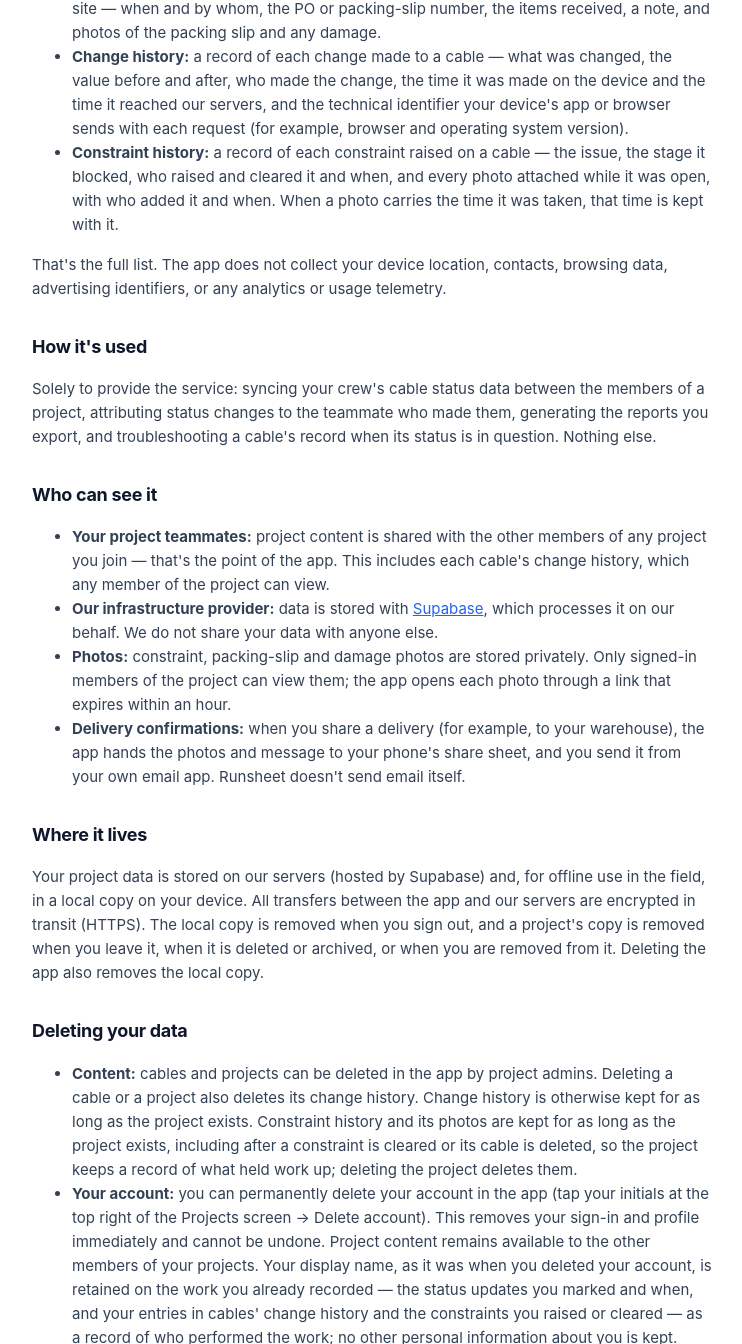
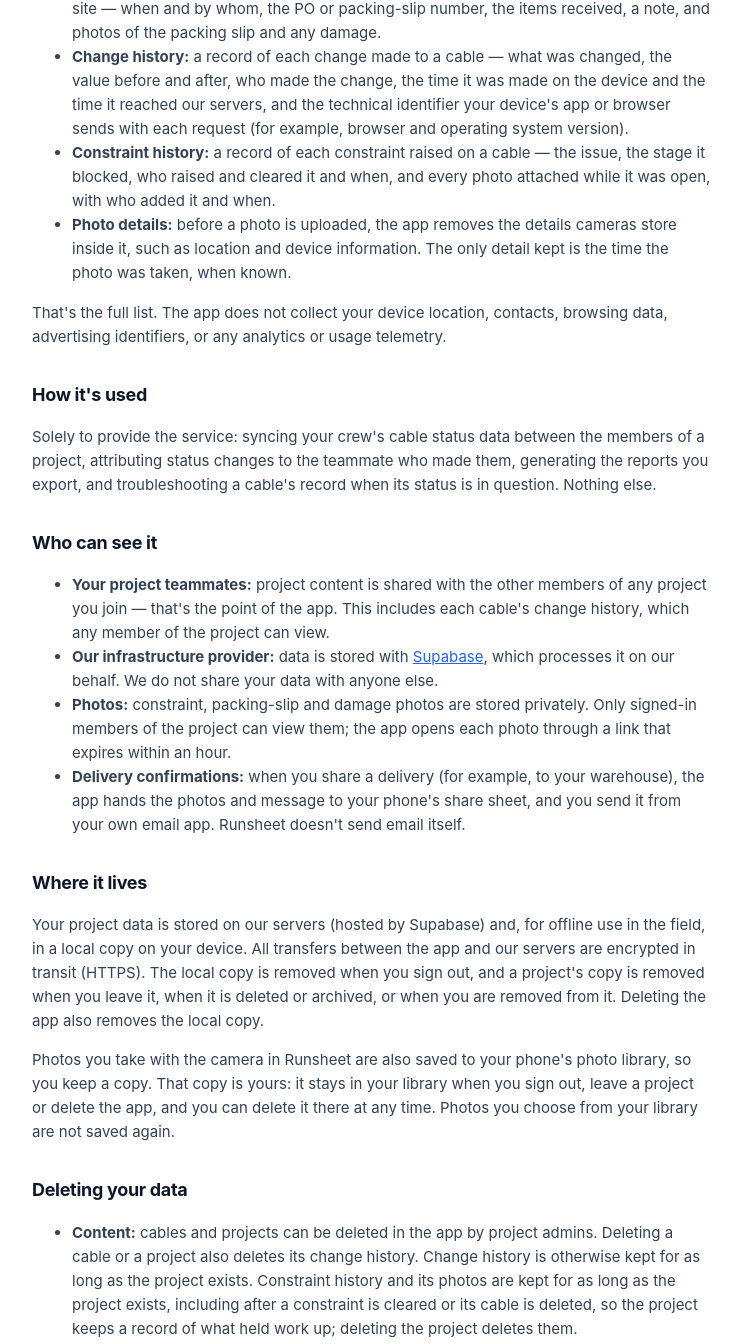
Before and after one commit to burtonmars/runsheet-support, a plain HTML site: page privacy.html in a window 1280 px wide. Shown: the part 576-1920 px from the top of the page, without its empty margins (268-1010 px from the left). Drawn offline with Linux system fonts and the light colour scheme.

Commit message:
privacy: photo metadata removed before upload; in-app photos also saved to the phone's library
Co-Authored-By: Claude Opus 5.5 <noreply@anthropic.com>

```diff
--- a/privacy.html
+++ b/privacy.html
@@ -44,8 +44,10 @@ you, and we never sell or share your data with third parties for their own purpo
       version).</li>
   <li><strong>Constraint history:</strong> a record of each constraint raised on a cable —
       the issue, the stage it blocked, who raised and cleared it and when, and every photo
-      attached while it was open, with who added it and when. When a photo carries the time it
-      was taken, that time is kept with it.</li>
+      attached while it was open, with who added it and when.</li>
+  <li><strong>Photo details:</strong> before a photo is uploaded, the app removes the details
+      cameras store inside it, such as location and device information. The only detail kept
+      is the time the photo was taken, when known.</li>
 </ul>
 <p>That's the full list. The app does not collect your device location, contacts, browsing
 data, advertising identifiers, or any analytics or usage telemetry.</p>
@@ -78,6 +80,10 @@ the field, in a local copy on your device. All transfers between the app and our
 are encrypted in transit (HTTPS). The local copy is removed when you sign out, and a
 project's copy is removed when you leave it, when it is deleted or archived, or when you
 are removed from it. Deleting the app also removes the local copy.</p>
+<p>Photos you take with the camera in Runsheet are also saved to your phone's photo library,
+so you keep a copy. That copy is yours: it stays in your library when you sign out, leave
+a project or delete the app, and you can delete it there at any time. Photos you choose from
+your library are not saved again.</p>
 
 <h2>Deleting your data</h2>
 <ul>
```
